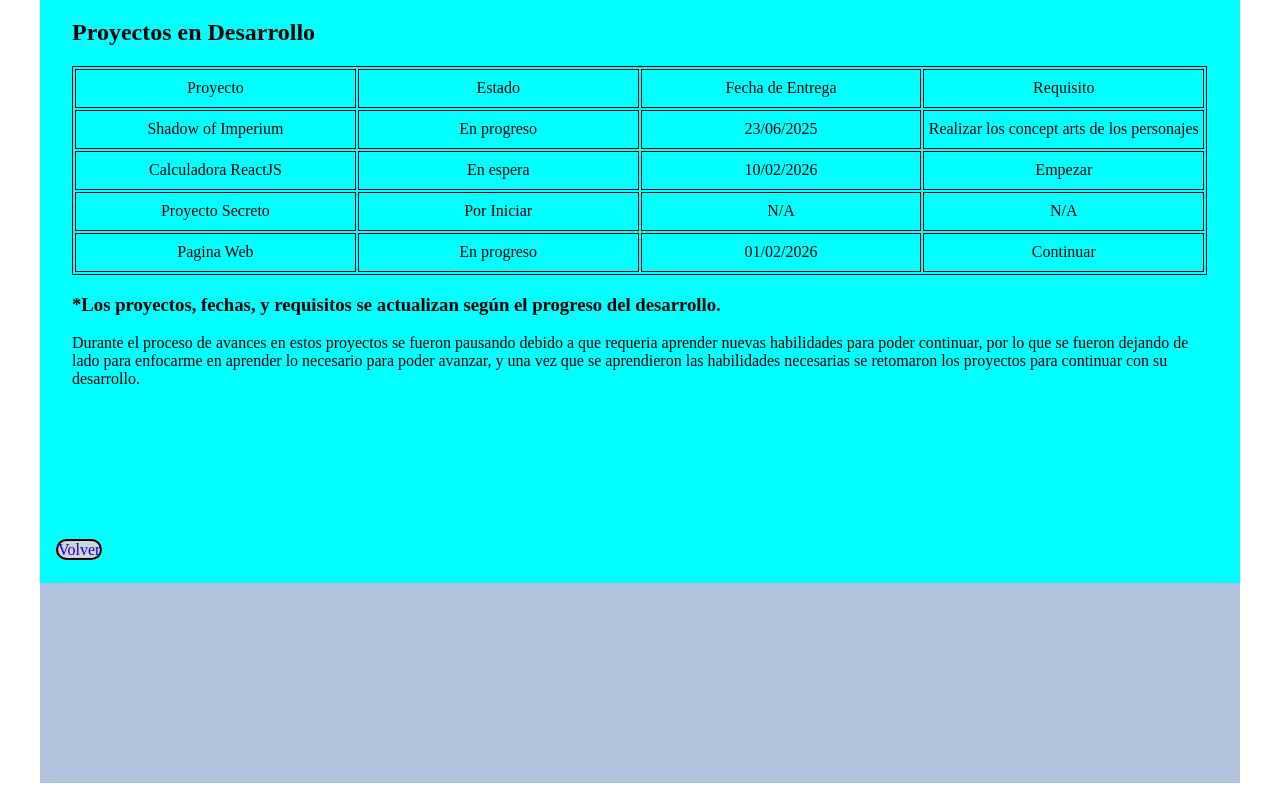
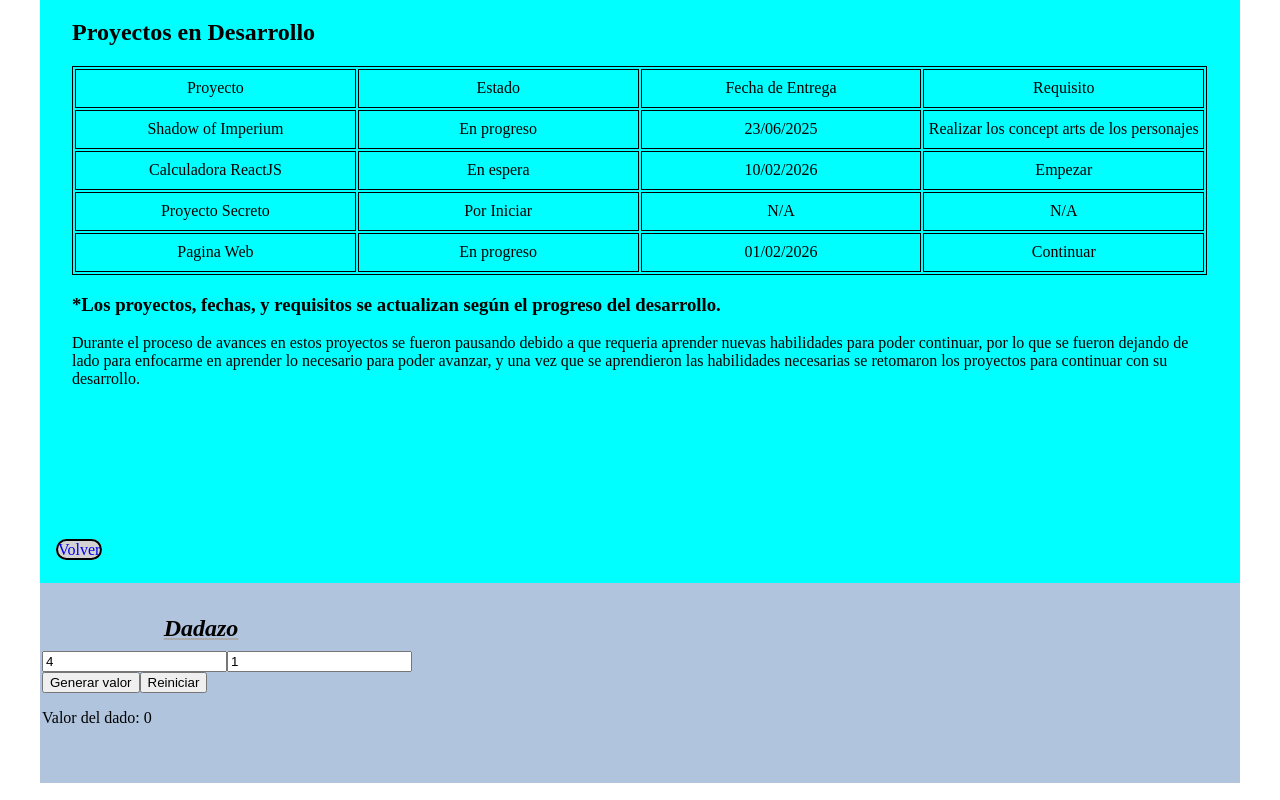
Before and after one commit to Robertsnights/my-app, a React (Vite) app: page / in a window 1280 px wide. Shown: the part 1425-2225 px from the top of the page. Built offline with nearby package versions, Linux system fonts and the light colour scheme.

Commit message:
mejora del dado

```diff
--- /dev/null
+++ b/src/Dadazo.jsx
@@ -0,0 +1,13 @@
+import { Dado } from "./creadores/Generador";
+import "./Tablero.css"
+
+export function Dadazo(){
+    return(
+        <>
+        <div className="Dadazo-Contenedor">
+            <h2 className="Titulo">Dadazo</h2>
+            <Dado/>
+        </div>
+        </>
+    )
+}
--- a/src/Tablero.css
+++ b/src/Tablero.css
@@ -14,3 +14,18 @@ td, th {
     height: 35px;
     text-align: center;
 }
+
+.Dadazo-Contenedor{
+    width: 100%;
+    height: 100%;
+    position:relative;
+    margin-top:1rem;
+    align-items: center;
+    float:left;
+}
+.Titulo{
+    margin-top: 1rem;
+    position:relative;
+    text-align: center;
+
+}
--- a/src/creadores/Generador.jsx
+++ b/src/creadores/Generador.jsx
@@ -1,30 +1,46 @@
-import React, {use, useState} from 'react'
-export function Numeros(){
-	const ListaImagenes =['foto1', 'foto2', 'foto3', 'foto4', 'foto5', 'foto6', 'foto7', 'foto8', 'foto9', 'foto10']
-	const [valores, Valores]= useState([])
+import React, { useState } from "react";
 
-	const generarNumeros = () => {
-		const nuevosValores = []
-		const usados = new Set()
+export function Dado(){
+	const [valor, setValor] = useState(0)
+	const [lanzado, setLanzado] = useState(4)
+	const [repetir, setRepetir] = useState(1)
+	const generarValor = (e) => {
 
-		while (nuevosValores.length <8){
-			const numero = Math.floor(Math.random()*10) +1
-			if (!usados.has(numero)){
-				nuevosValores.push(numero)
-				usados.add(numero)
-			}
+		let total=0
+
+		const veces = parseInt(repetir)||1
+		const dado = parseInt(lanzado)||1
+
+		for (let i =0; i<veces; i++){
+			total += Math.floor(Math.random() * dado) + 1
+
+			setValor(valor + total)
 		}
+		setValor(valor + total)
+	}
+	const resetaryGenerar = () => {
+		setValor(0)
 
-		Valores(nuevosValores)
 	}
 
 	return(
 		<div>
-			{Selecionardor()}
-			<ul>
-				{valores.map((item, index)=> <li key={index}>{item}</li>)}
-			</ul>
-			<button onClick={GenerarValor}>Generar numero</button>
+			<form onSubmit={(e) => {e.preventDefault(); setValor();}}>
+				<input type="number" placeholder="valor del dado"
+				value={lanzado}
+				onChange={(e) => setLanzado(e.target.value)}
+				min="3"
+				/>
+				<input type="number" placeholder="veces a lanzar"
+				value={repetir}
+				onChange={(e) => setRepetir(e.target.value)}
+				/>
+
+			</form>
+			<button onClick={generarValor}>Generar valor</button>
+			<button onClick={resetaryGenerar}>Reiniciar</button>
+			<p>Valor del dado: {valor}</p>
+
 		</div>
 	)
 }
--- a/src/main.jsx
+++ b/src/main.jsx
@@ -5,6 +5,7 @@ import {Cue1} from './App.jsx'
 import Cabe from './cabecera.jsx'
 import {Detalles} from './galeria.jsx'
 import {Tablas} from './proyectos.jsx'
+import {Dadazo} from './Dadazo.jsx'
 
 createRoot(document.getElementById('Cabecera')).render(
   <StrictMode>
@@ -29,3 +30,9 @@ createRoot(document.getElementById('Cuerpo3')).render(
     <Tablas />
   </>
 )
+
+createRoot(document.getElementById('Cuerpo4')).render(
+  <>
+    <Dadazo />
+  </>
+)
```
